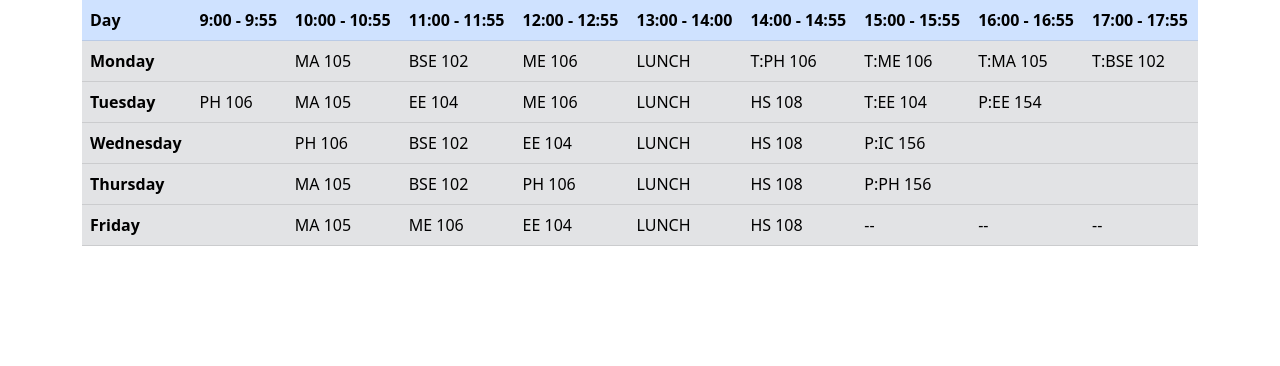
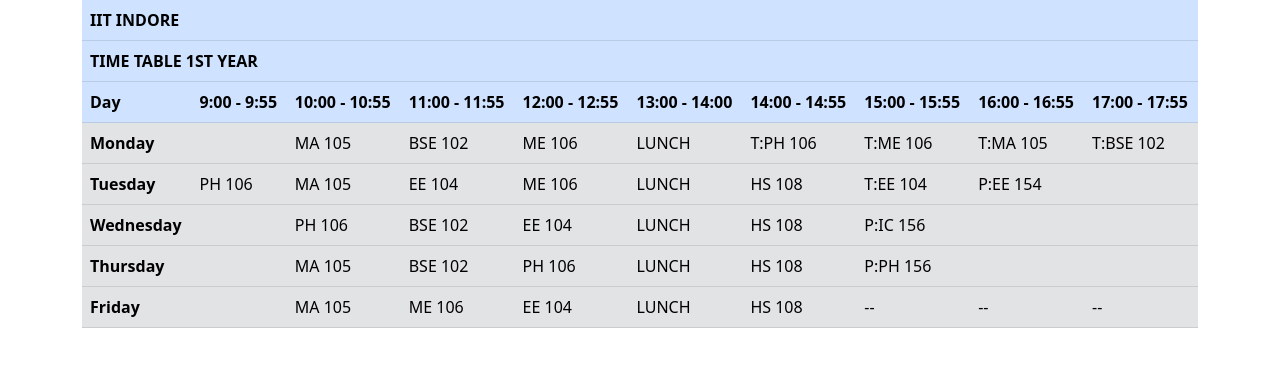
Before and after one commit to ayushawasthi24/Timetable, a plain HTML site: page index.html in a window 1280 px wide. Drawn offline with nearby package versions, Linux system fonts and the light colour scheme.

Commit message:
Update index.html

```diff
--- a/index.html
+++ b/index.html
@@ -11,6 +11,12 @@
         <div class="container">
             <table class="table">
                 <thead>
+                  <tr class="table-primary">
+                      <th scope="col" colspan="10">IIT INDORE</th>
+                  </tr>
+                    <tr class="table-primary">
+                      <th scope="col" colspan="10">TIME TABLE 1ST YEAR</th>
+                  </tr>
                   <tr class="table-primary">
                     <th scope="col">Day</th>
                     <th scope="col">9:00 - 9:55</th>
```
